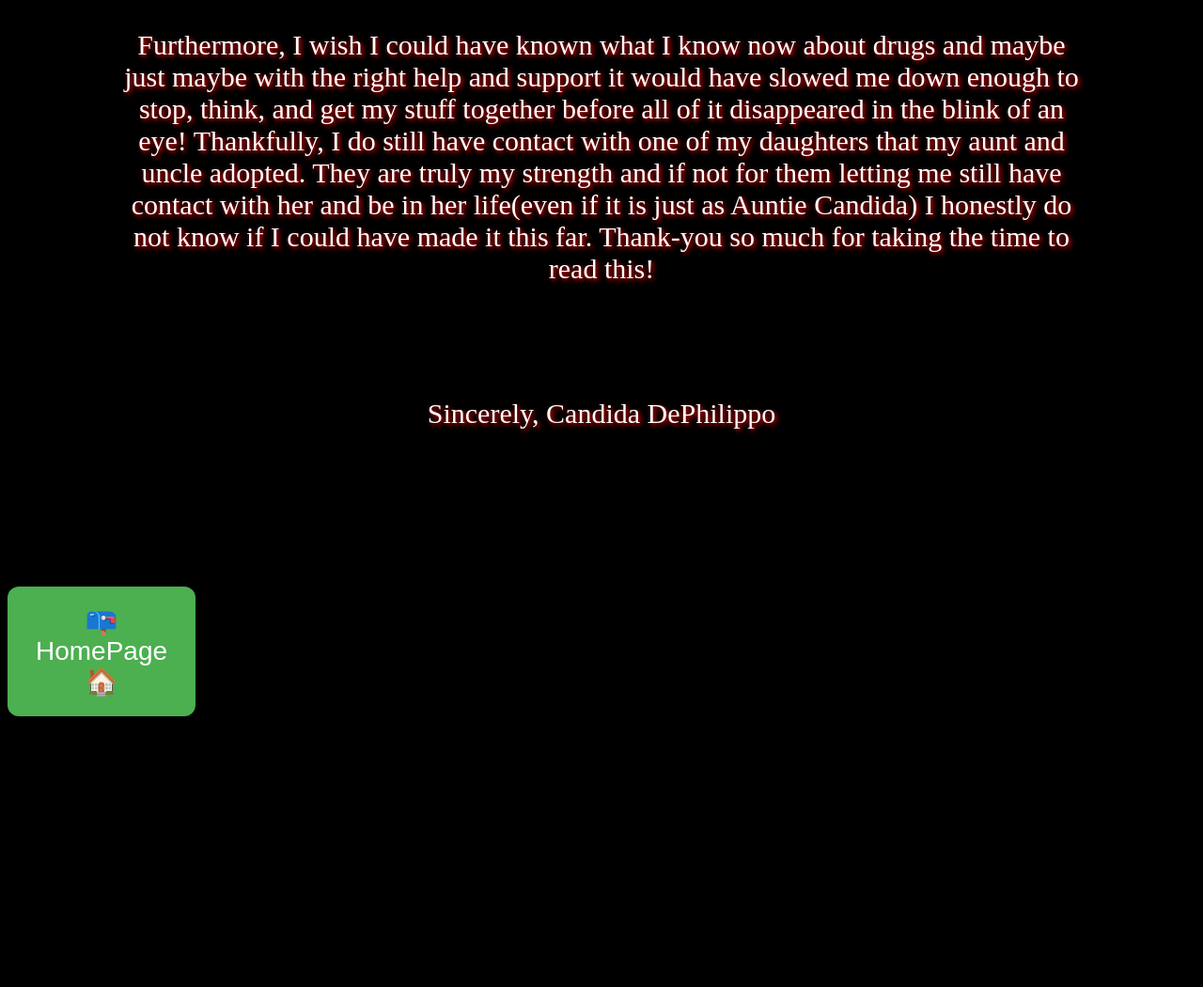
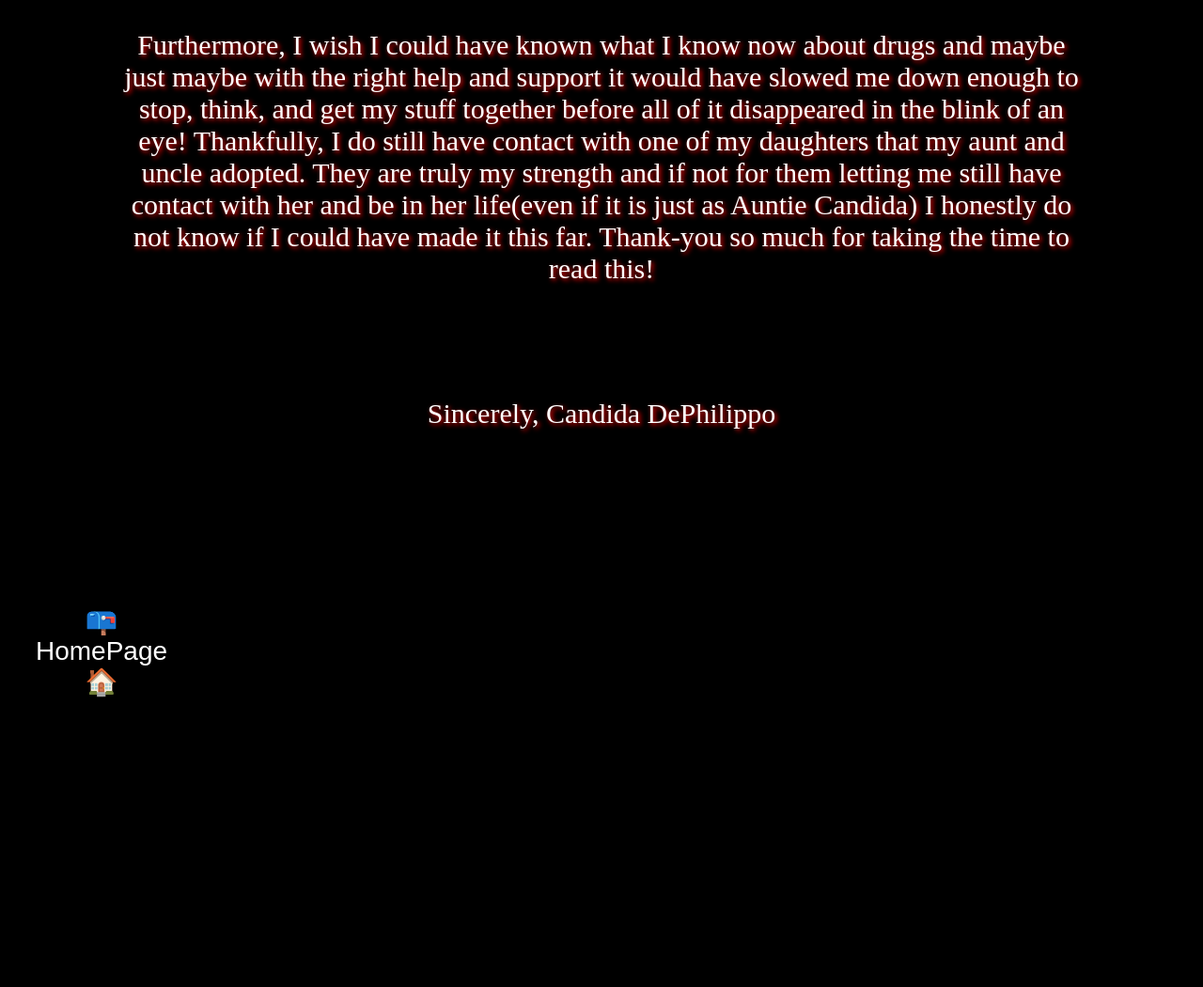
Before and after one commit to CandidaDePhilippo/Tinas-HavenWebSite, a plain HTML site: page personalstory.html in a window 1280 px wide. Shown: the part 2708-3758 px from the top of the page at 94% size. Before the commit the page ends 3470 px from the top, so only its background shows below. Drawn offline with Linux system fonts and the light colour scheme.

Commit message:
Update personalstory.html
updated button

```diff
--- a/personalstory.html
+++ b/personalstory.html
@@ -37,7 +37,7 @@ Candida DePhilippo</p>
 	<style>
 .button {
   position: relative;
-  background-color: #4CAF50;
+  background-color: black;
   border: none;
   font-size: 28px;
   color: #FFFFFF;
@@ -52,9 +52,9 @@ Candida DePhilippo</p>
 
 .button:after {
   content: "";
-  background: #f1f1f1;
+  background: black;
   display: block;
-  position: absolute;
+  position: center;
   padding-top: 300%;
   padding-left: 350%;
   margin-left: -20px !important;
@@ -75,9 +75,9 @@ Candida DePhilippo</p>
 
 <h2>Animated Button - Ripple Effect</h2>
 
-<button class="button">📪HomePage🏠</button>
+<button class="button">📪HomePage🏠
 	<a href="https://candidadephilippo.github.io/Tinas-HavenWebSite/"></a>
-
+</button>
 	</head>
 <body>
 
```
